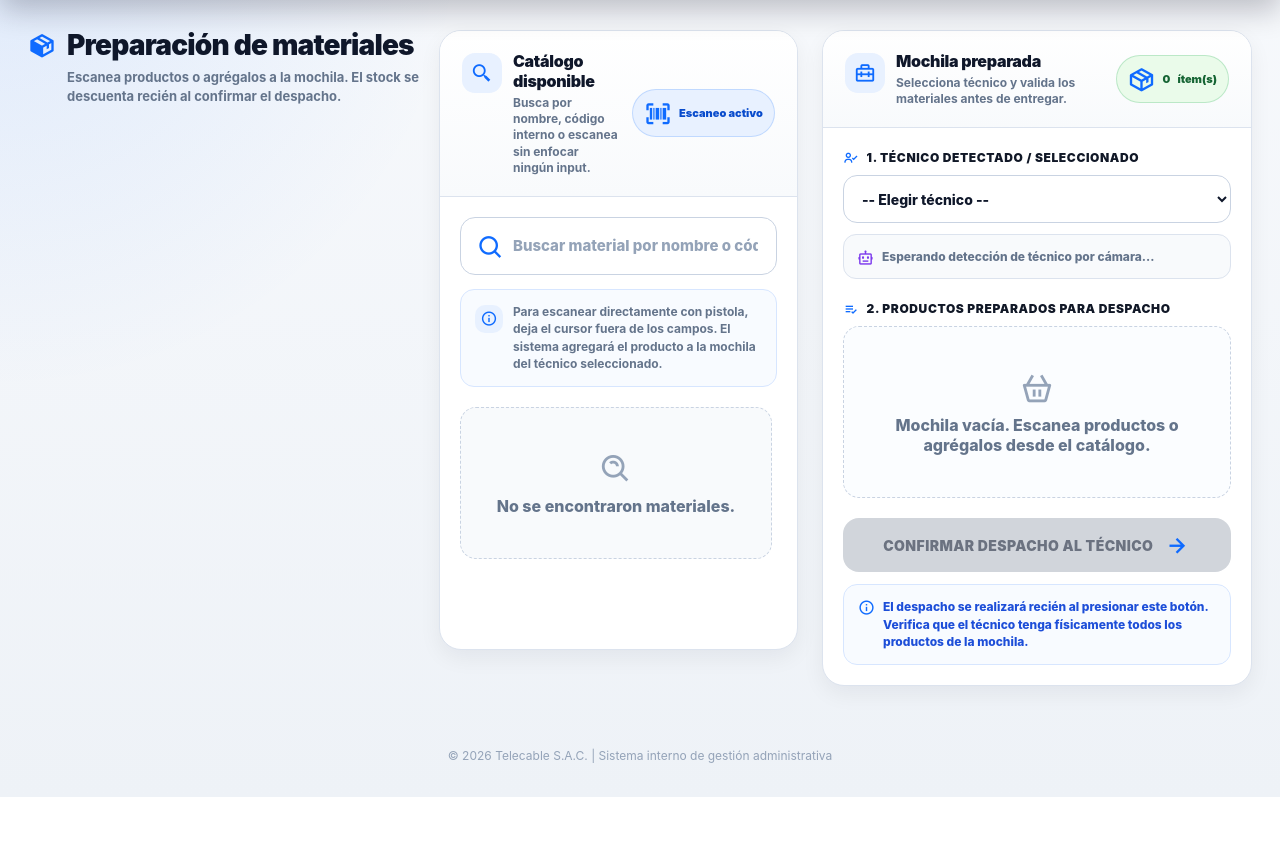
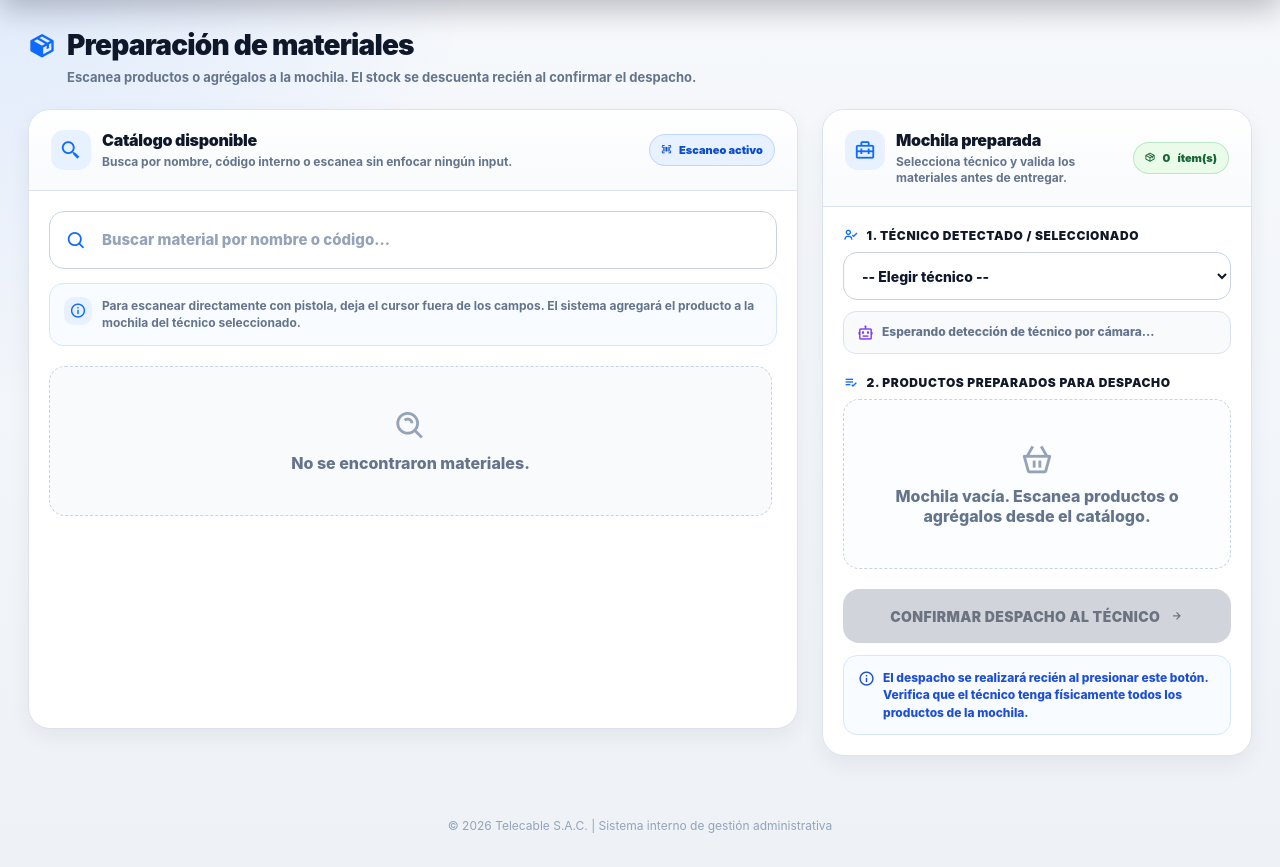
Before and after one commit to AlbertLanda/telecable_almacen, a Django app: page /almacen/asignar-directo/ in a window 1280 px wide. Shown: the part 74-941 px from the top of the page. Before the commit the page ends 871 px from the top, so only its background shows below. Run offline with Django 4.2, Linux system fonts and the light colour scheme; the visitor is signed in with stand-in values (Sample User, id 1); data comes from the database, SQL or seed files in the repository; data that the repository does not hold is empty.

Commit message:
Fix: Soluciona error 500

```diff
--- a/inventario/templates/inventario/req_asignacion_directa.html
+++ b/inventario/templates/inventario/req_asignacion_directa.html
@@ -729,14 +729,18 @@
         margin-bottom: 10px;
     }
 
+    /* CORRECCIÓN PRINCIPAL AL CONTENEDOR DE TOASTS */
     .toast-container {
         position: fixed;
         right: 22px;
         bottom: 22px;
         z-index: 99999;
-        display: grid;
+        display: flex;
+        flex-direction: column;
+        justify-content: flex-end;
         gap: 10px;
         width: min(420px, calc(100vw - 44px));
+        pointer-events: none; /* Esto evita que el contenedor bloquee los clics */
     }
 
     .toast-msg {
@@ -753,6 +757,8 @@
         font-size: 13px;
         line-height: 1.4;
         font-weight: 850;
+        pointer-events: auto; /* Esto permite seguir haciendo hover o clic solo a la alerta */
+        width: 100%;
     }
 
     .toast-msg i {
@@ -847,13 +853,11 @@
     <div class="page-header">
         <div class="page-title-main">
             <i class='bx bxs-package'></i>
-
             <div>
                 <h2>Preparación de materiales</h2>
                 <p>Escanea productos o agrégalos a la mochila. El stock se descuenta recién al confirmar el despacho.</p>
             </div>
-
-    <div class="assign-container">
+        </div> </div> <div class="assign-container">
 
         <section class="card-panel catalog-panel">
             <div class="panel-head">
```
